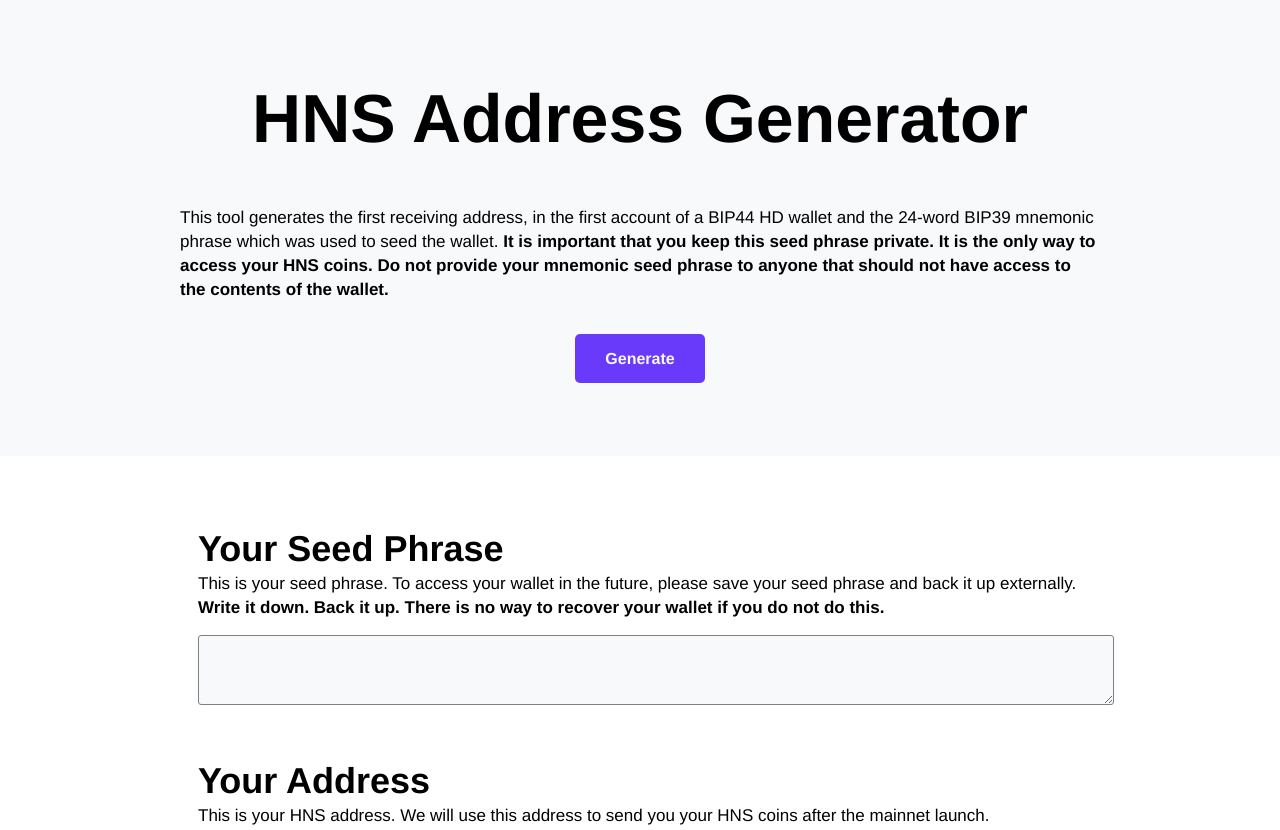
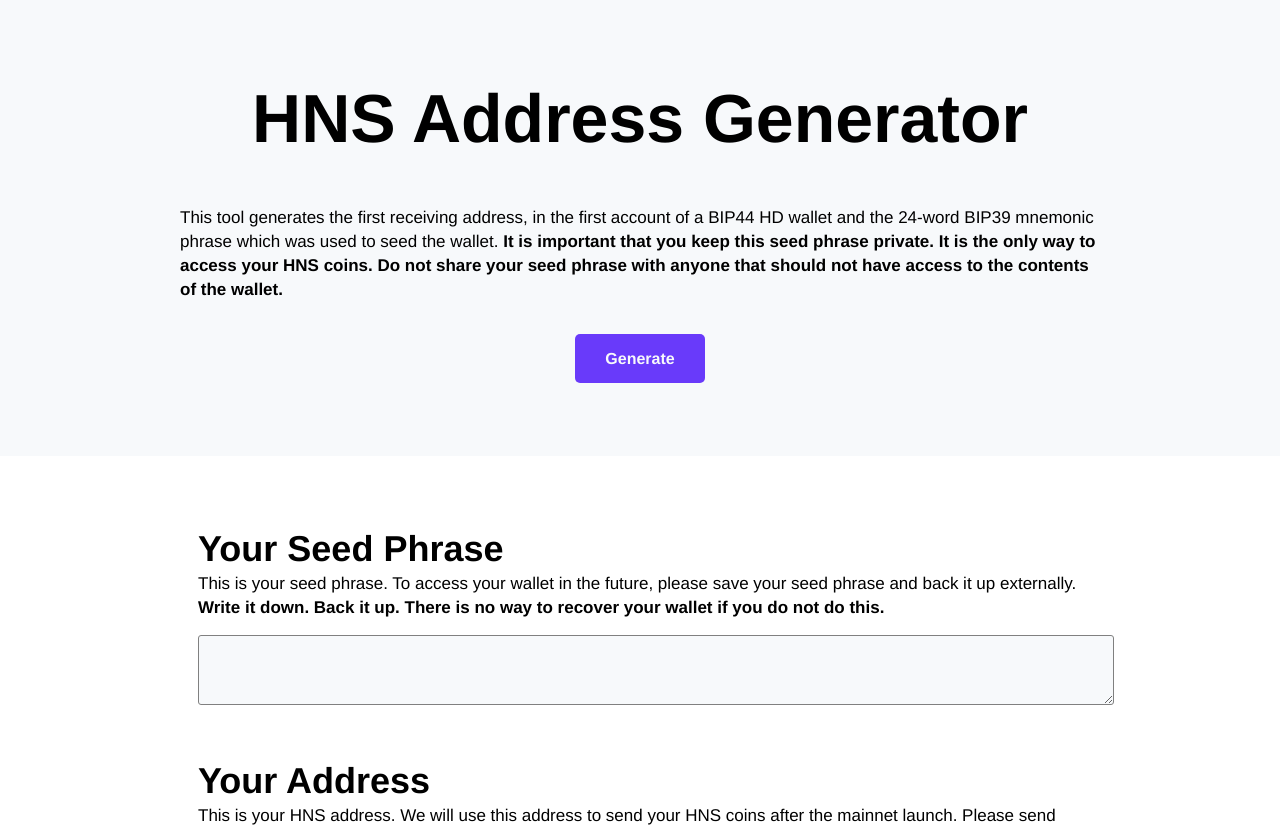
Before and after one commit to handshake-org/faucet-tool, a website: page browser/index.html in a window 1280 px wide. Shown: the part 98-928 px from the top of the page. Drawn offline with Linux system fonts and the light colour scheme.

Commit message:
browser: update index.html

```diff
--- a/browser/index.html
+++ b/browser/index.html
@@ -33,10 +33,10 @@
 <div class="hero no-split">
 <h1>HNS Address Generator</h1>
 <p>This tool generates the first receiving address, in the first account of a
-BIP44 HD wallet and the 24-word BIP39 mnemonic phrase which was used to seed the wallet.
- <strong>It is important that you keep this seed phrase private. It is the only way
-to access your HNS coins. Do not provide your mnemonic seed phrase to anyone that
-should not have access to the contents of the wallet.</strong></p>
+BIP44 HD wallet and the 24-word BIP39 mnemonic phrase which was used to seed the
+wallet.&nbsp;<strong>It is important that you keep this seed phrase private. It
+is the only way to access your HNS coins. Do not share your seed phrase with
+anyone that should not have access to the contents of the wallet.</strong></p>
 
 <p class="button-wrap"><a id="generate" class="button">Generate</a></p>
 </div>
@@ -59,8 +59,8 @@ your wallet if you do not do this.</strong></p>
 
 <div>
 <h2>Your Address</h2>
-<p>This is your HNS address. We will use this address to send you your HNS
-coins after the mainnet launch.</p>
+<p>This is your HNS address. We will use this address to send your HNS coins
+after the mainnet launch. Please send this address to the Handshake Foundation.</p>
 <textarea id="address" rows="1" readonly></textarea>
 </div>
 </div>
```
